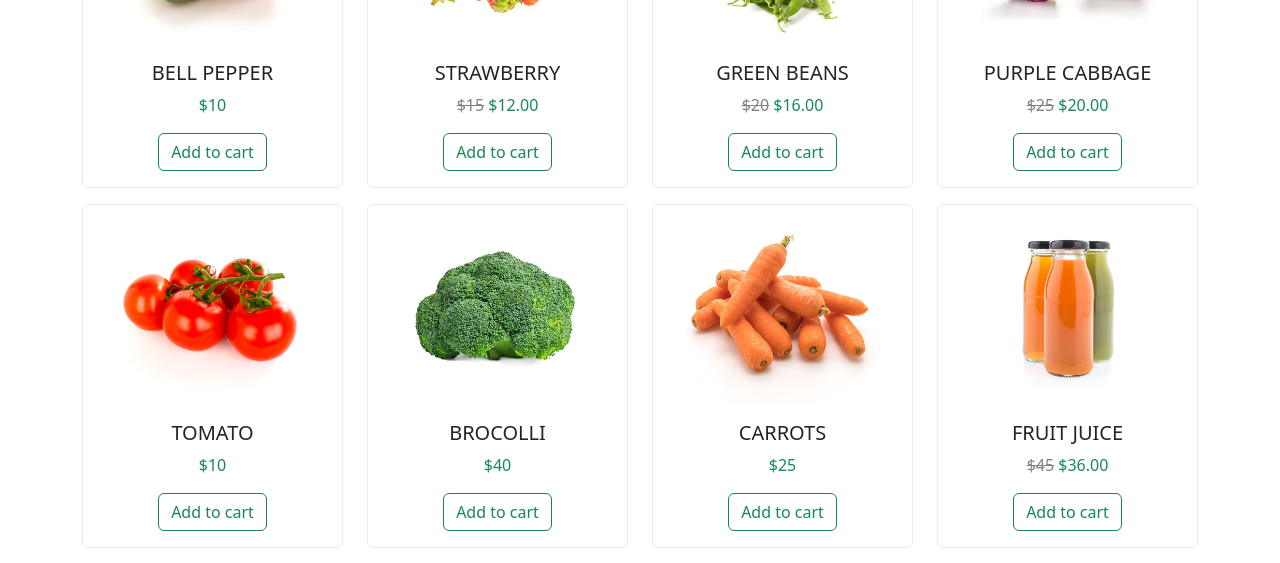
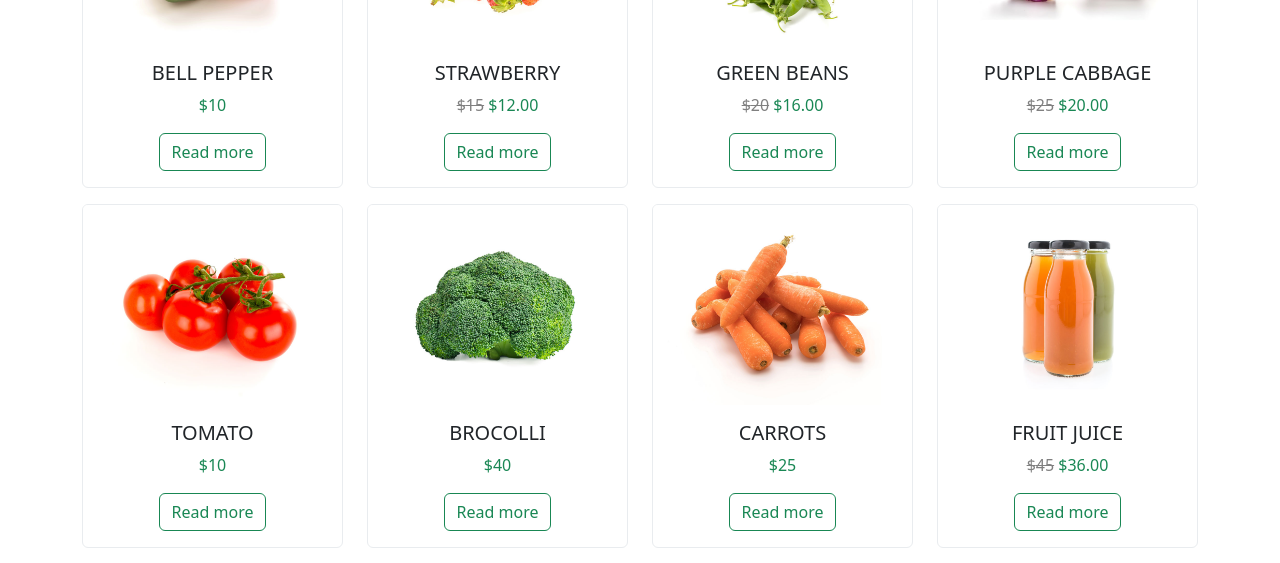
Before and after one commit to MohamedAbotalb/React_Vege_Ecommerce, a React (Create React App) app: page / in a window 1280 px wide. Shown: the part 1820-2383 px from the top of the page. Built offline with nearby package versions, Linux system fonts and the light colour scheme; data requests are answered from the project's data file.

Commit message:
Update Product component

```diff
--- a/src/Components/Products/Product.jsx
+++ b/src/Components/Products/Product.jsx
@@ -19,14 +19,12 @@ export function Product({ product }) {
   return (
     <div className="col-md-6 col-lg-3 my-2">
       <Card className="h-100 border-1 border-light-subtle">
-        <Link to={`/shop/${id}`}>
         <Card.Img
           variant="top"
           src={imageUrl}
           alt={name}
           className="product-image"
         />
-        </Link>
 
         <Card.Body className="d-flex flex-column text-center">
           <Card.Title>{name}</Card.Title>
@@ -43,9 +41,11 @@ export function Product({ product }) {
             )}
           </Card.Text>
           <div>
+            <Link to={`/shop/${id}`}>
               <Button variant="outline-success" className="mx-2">
-              Add to cart
+                Read more
               </Button>
+            </Link>
           </div>
         </Card.Body>
       </Card>
```
Lines whose indentation alone changed are shown as unchanged.
